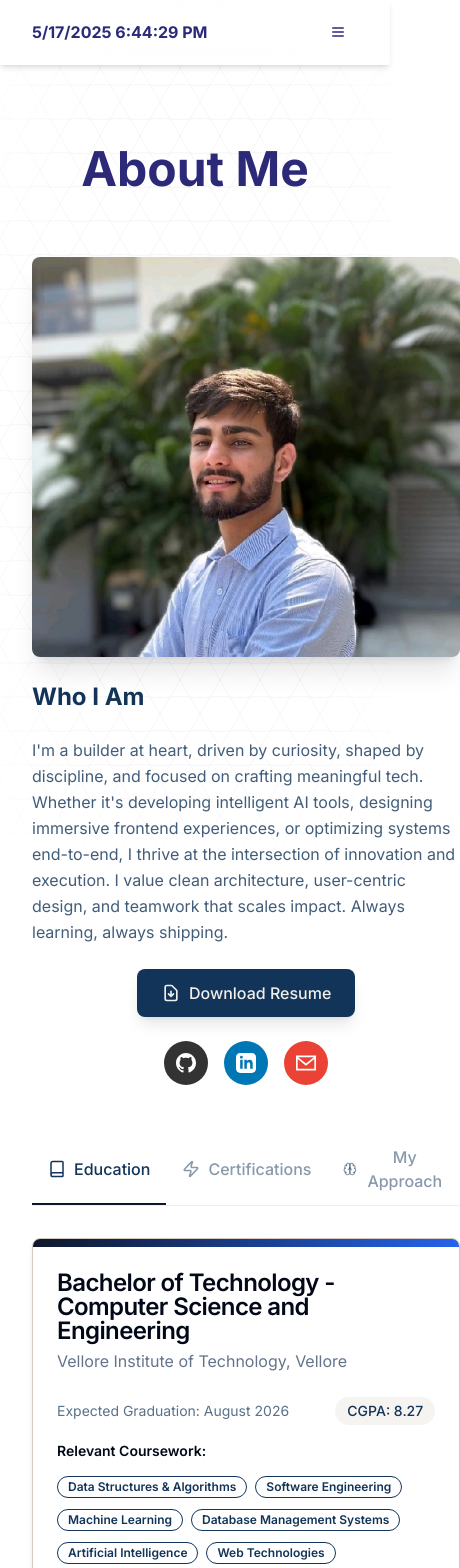
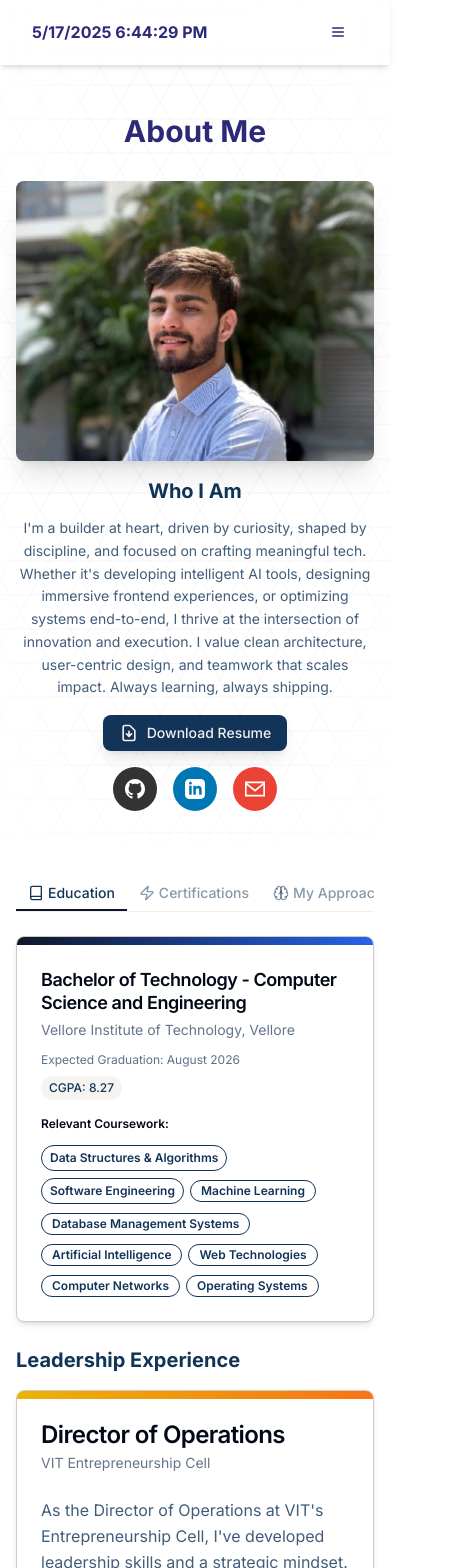
Before and after one commit to Falcon-J/Omkar-J-Portfolio, a Next.js app: page /about in a window 390 px wide. Shown: the top 1568 px of the page, 460 px wide, since content can reach past the window. Built offline with nearby package versions, Linux system fonts and the light colour scheme.

Commit message:
mobile responsive updates

```diff
--- a/app/about/page.tsx
+++ b/app/about/page.tsx
@@ -102,11 +102,11 @@ export default function AboutPage() {
         style={{ opacity: 0.7 }}
       />
 
-      <section className="py-20">
-        <div className="container">
+      <section className="py-12 lg:py-20">
+        <div className="container px-4 lg:px-6">
           <FadeIn>
             <motion.h1
-              className="text-5xl font-bold mb-16 text-center text-[var(--color-secondary)] "
+              className="text-3xl md:text-4xl lg:text-5xl font-bold mb-8 lg:mb-16 text-center text-[var(--color-secondary)]"
               initial={{ opacity: 0, y: 20 }}
               animate={{ opacity: 1, y: 0 }}
               transition={{ duration: 0.8 }}
@@ -115,15 +115,15 @@ export default function AboutPage() {
             </motion.h1>
           </FadeIn>
 
-          <div className="grid md:grid-cols-3 gap-12 items-start">
-            {/* Profile Section - Now in left column (1/3 width) */}
+          <div className="grid grid-cols-1 lg:grid-cols-3 gap-8 lg:gap-12 items-start">
+            {/* Profile Section - Stacked on mobile, 1/3 width on desktop */}
             <FadeIn delay={0.2}>
               <motion.div
-                className="space-y-6"
+                className="space-y-4 lg:space-y-6"
                 whileHover={{ scale: 1.01 }}
                 transition={{ type: "spring", stiffness: 300 }}
               >
-                <div className="relative h-[400px] rounded-lg overflow-hidden shadow-xl">
+                <div className="relative h-[280px] sm:h-[320px] lg:h-[400px] rounded-lg overflow-hidden shadow-xl mx-auto max-w-sm lg:max-w-none">
                   <Image
                     src="/pfp_side.jpg"
                     alt="Omkar Jawalikar"
@@ -132,8 +132,11 @@ export default function AboutPage() {
                   />
                 </div>
 
-                <h2 className="text-2xl font-bold text-navy">Who I Am</h2>
-                <p className="text-navy/80 leading-relaxed">
+                <div className="text-center lg:text-left">
+                  <h2 className="text-xl lg:text-2xl font-bold text-navy mb-3 lg:mb-4">
+                    Who I Am
+                  </h2>
+                  <p className="text-navy/80 leading-relaxed text-sm lg:text-base">
                     I'm a builder at heart, driven by curiosity, shaped by
                     discipline, and focused on crafting meaningful tech. Whether
                     it's developing intelligent AI tools, designing immersive
@@ -142,13 +145,14 @@ export default function AboutPage() {
                     value clean architecture, user-centric design, and teamwork
                     that scales impact. Always learning, always shipping.
                   </p>
+                </div>
 
                 {/* Download Resume Button */}
-                <div className="flex justify-center mt-6">
+                <div className="flex justify-center lg:justify-center mt-4 lg:mt-6">
                   <motion.a
                     href="/lastest_resume.pdf"
                     download="Omkar_Jawalikar_Resume.pdf"
-                    className="inline-flex items-center gap-2 px-6 py-3 bg-navy text-cream rounded-lg font-medium hover:bg-navy/90 transition-colors duration-300 shadow-lg hover:shadow-xl"
+                    className="inline-flex items-center gap-2 px-4 lg:px-6 py-2 lg:py-3 bg-navy text-cream rounded-lg font-medium hover:bg-navy/90 transition-colors duration-300 shadow-lg hover:shadow-xl text-sm lg:text-base"
                     whileHover={{ y: -2, scale: 1.05 }}
                     whileTap={{ scale: 0.95 }}
                   >
@@ -170,7 +174,7 @@ export default function AboutPage() {
                   </motion.a>
                 </div>
 
-                <div className="flex justify-center space-x-4 mt-6">
+                <div className="flex justify-center lg:justify-start space-x-4 mt-4 lg:mt-6">
                   <motion.a
                     href="https://github.com/Falcon-J"
                     target="_blank"
@@ -225,21 +229,21 @@ export default function AboutPage() {
               </motion.div>
             </FadeIn>
 
-            {/* Main Content - Now in right column (2/3 width) */}
-            <div className="md:col-span-2">
+            {/* Main Content - Stacked on mobile, 2/3 width on desktop */}
+            <div className="lg:col-span-2 mt-8 lg:mt-0">
               <FadeIn delay={0.4}>
                 {/* Interactive Tabs */}
-                <div className="mb-8 flex border-b border-beige/30">
+                <div className="mb-6 lg:mb-8 flex border-b border-beige/30 overflow-x-auto">
                   <button
                     onClick={() => setActiveTab("education")}
-                    className={`px-4 py-3 font-medium transition-colors relative ${
+                    className={`px-3 lg:px-4 py-2 lg:py-3 font-medium transition-colors relative whitespace-nowrap text-sm lg:text-base ${
                       activeTab === "education"
                         ? "text-navy"
                         : "text-navy/50 hover:text-navy/70"
                     }`}
                   >
-                    <span className="flex items-center gap-2">
-                      <Book size={18} />
+                    <span className="flex items-center gap-1 lg:gap-2">
+                      <Book size={16} className="lg:w-[18px] lg:h-[18px]" />
                       Education
                     </span>
                     {activeTab === "education" && (
@@ -251,14 +255,14 @@ export default function AboutPage() {
                   </button>
                   <button
                     onClick={() => setActiveTab("certifications")}
-                    className={`px-4 py-3 font-medium transition-colors relative ${
+                    className={`px-3 lg:px-4 py-2 lg:py-3 font-medium transition-colors relative whitespace-nowrap text-sm lg:text-base ${
                       activeTab === "certifications"
                         ? "text-navy"
                         : "text-navy/50 hover:text-navy/70"
                     }`}
                   >
-                    <span className="flex items-center gap-2">
-                      <Zap size={18} />
+                    <span className="flex items-center gap-1 lg:gap-2">
+                      <Zap size={16} className="lg:w-[18px] lg:h-[18px]" />
                       Certifications
                     </span>
                     {activeTab === "certifications" && (
@@ -270,14 +274,14 @@ export default function AboutPage() {
                   </button>
                   <button
                     onClick={() => setActiveTab("approach")}
-                    className={`px-4 py-3 font-medium transition-colors relative ${
+                    className={`px-3 lg:px-4 py-2 lg:py-3 font-medium transition-colors relative whitespace-nowrap text-sm lg:text-base ${
                       activeTab === "approach"
                         ? "text-navy"
                         : "text-navy/50 hover:text-navy/70"
                     }`}
                   >
-                    <span className="flex items-center gap-2">
-                      <Brain size={18} />
+                    <span className="flex items-center gap-1 lg:gap-2">
+                      <Brain size={16} className="lg:w-[18px] lg:h-[18px]" />
                       My Approach
                     </span>
                     {activeTab === "approach" && (
@@ -295,37 +299,37 @@ export default function AboutPage() {
                     initial={{ opacity: 0, y: 20 }}
                     animate={{ opacity: 1, y: 0 }}
                     transition={{ duration: 0.5 }}
-                    className="space-y-8"
+                    className="space-y-6 lg:space-y-8"
                   >
                     <Card className="border-beige shadow-md hover:shadow-lg transition-all duration-300 overflow-hidden">
                       <div className="h-2 bg-gradient-to-r from-primary to-blue-600"></div>
-                      <CardHeader>
-                        <CardTitle>
+                      <CardHeader className="pb-3 lg:pb-4">
+                        <CardTitle className="text-lg lg:text-xl leading-tight">
                           Bachelor of Technology - Computer Science and
                           Engineering
                         </CardTitle>
-                        <CardDescription className="text-base">
+                        <CardDescription className="text-sm lg:text-base">
                           Vellore Institute of Technology, Vellore
                         </CardDescription>
                       </CardHeader>
                       <CardContent>
-                        <div className="flex justify-between items-center mb-4">
-                          <p className="text-sm text-navy/70">
+                        <div className="flex flex-col sm:flex-row sm:justify-between sm:items-center gap-2 sm:gap-4 mb-4">
+                          <p className="text-xs lg:text-sm text-navy/70">
                             Expected Graduation: August 2026
                           </p>
-                          <p className="font-medium text-navy bg-cream/70 py-1 px-3 rounded-full text-sm">
+                          <p className="font-medium text-navy bg-cream/70 py-1 px-2 lg:px-3 rounded-full text-xs lg:text-sm w-fit">
                             CGPA: 8.27
                           </p>
                         </div>
                         <div className="mt-4">
-                          <h4 className="text-sm font-semibold mb-3">
+                          <h4 className="text-xs lg:text-sm font-semibold mb-3">
                             Relevant Coursework:
                           </h4>
-                          <div className="flex flex-wrap gap-2">
+                          <div className="flex flex-wrap gap-1.5 lg:gap-2">
                             <motion.div whileHover={{ scale: 1.05 }}>
                               <Badge
                                 variant="outline"
-                                className="border-navy text-navy"
+                                className="border-navy text-navy text-xs lg:text-sm px-2 lg:px-3 py-1"
                               >
                                 Data Structures & Algorithms
                               </Badge>
@@ -333,7 +337,7 @@ export default function AboutPage() {
                             <motion.div whileHover={{ scale: 1.05 }}>
                               <Badge
                                 variant="outline"
-                                className="border-navy text-navy"
+                                className="border-navy text-navy text-xs lg:text-sm px-2 lg:px-3 py-1"
                               >
                                 Software Engineering
                               </Badge>
```
Lines whose indentation alone changed are shown as unchanged.
